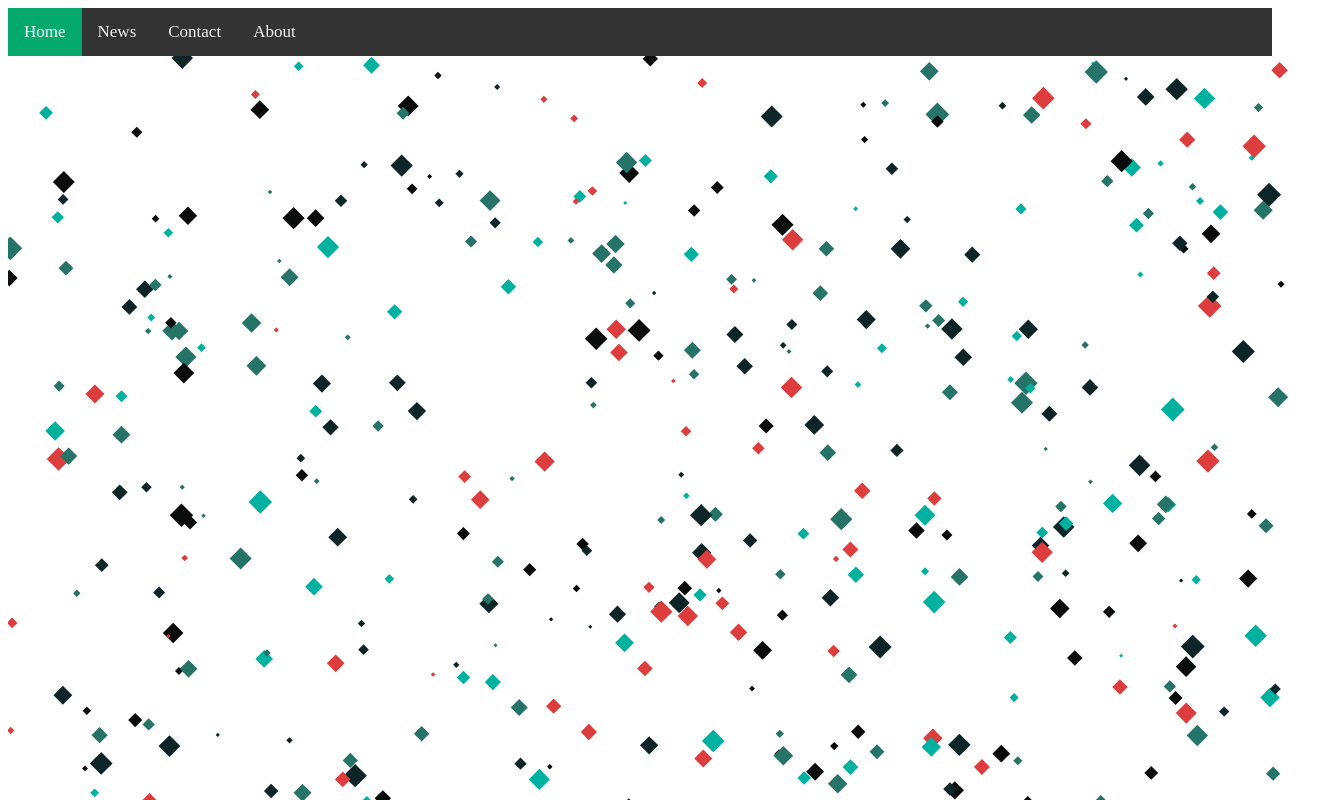
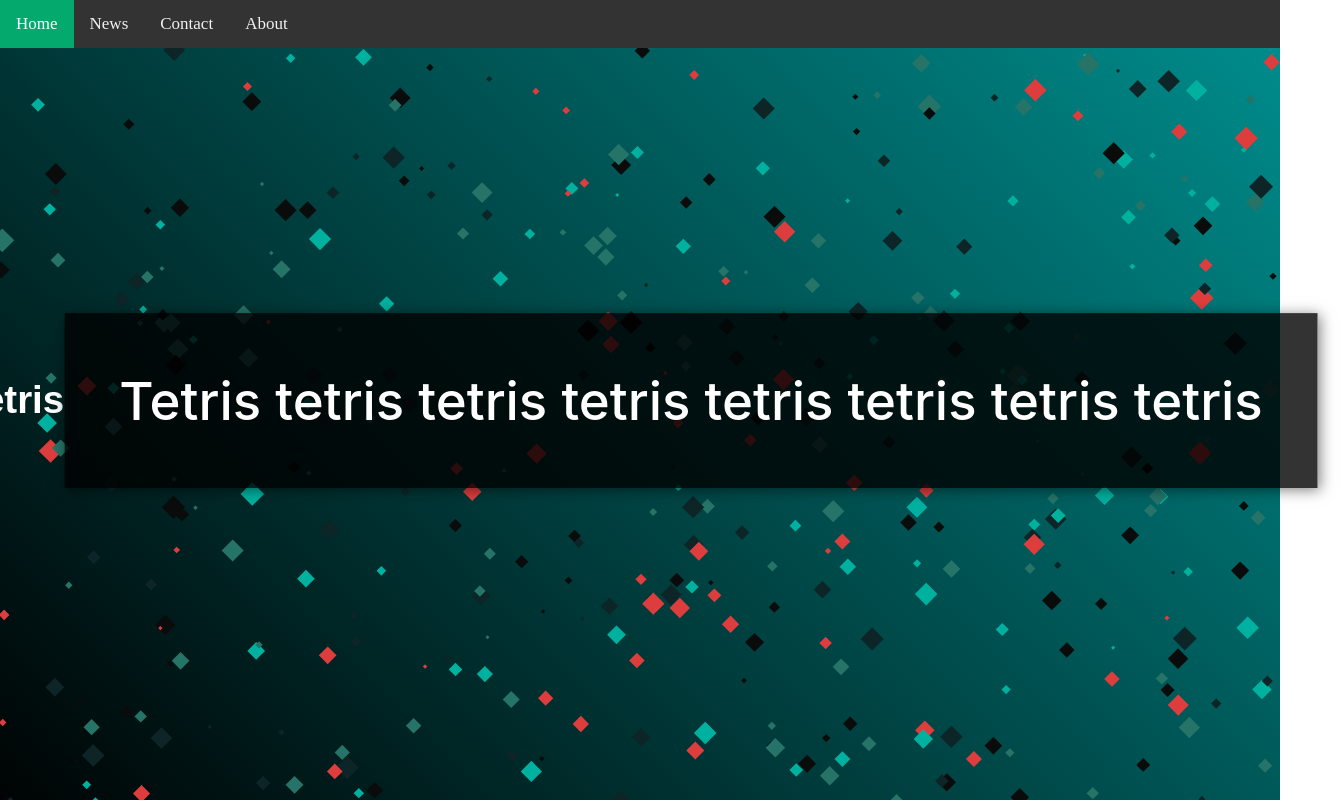
Before and after one commit to HugoK2007/Tetris_Majaslapa, a plain HTML site: page index.html in a window 1280 px wide. Shown: the top 800 px of the page, 1344 px wide, since content can reach past the window. Drawn offline with Linux system fonts and the light colour scheme; files that its build step writes are made by us from their sources; files whose address does not match are found by name.

Commit message:
Update style.css

```diff
--- a/style.css
+++ b/style.css
@@ -78,3 +78,45 @@
 .text-small {
     font-size: 18px;
 }
+
+body {
+    margin: 0;
+    overflow-x: hidden;
+}
+
+#hero {
+    margin: 0;
+    padding: 0;
+    position: relative;
+    background: linear-gradient(-135deg, #008b8b, #000);
+    z-index: 1;
+    width: 100vw;
+    overflow: hidden;
+}
+
+#hero-text {
+    font-family: -apple-system, BlinkMacSystemFont, "Segoe UI", Roboto, Oxygen,
+      Ubuntu, Cantarell, "Open Sans", "Helvetica Neue", sans-serif;
+    position: absolute;
+    top: 0;
+    left: 0;
+    width: 100vw;
+    height: 100vh;
+    text-align: center;
+    z-index: 20;
+    color: white;
+    transform: scale(1.1);
+    display: flex;
+    align-items: center;
+    justify-content: center;
+}
+
+#hero-text > div {
+    background: rgba(0, 0, 0, 0.8);
+    padding: 50px;
+    font-weight: 500;
+    /* max-width: 50%; */
+    /* margin: 0 auto; */
+    font-size: 3rem;
+    box-shadow: 2px 2px 12px rgba(0, 0, 0, 0.5);
+}
```
